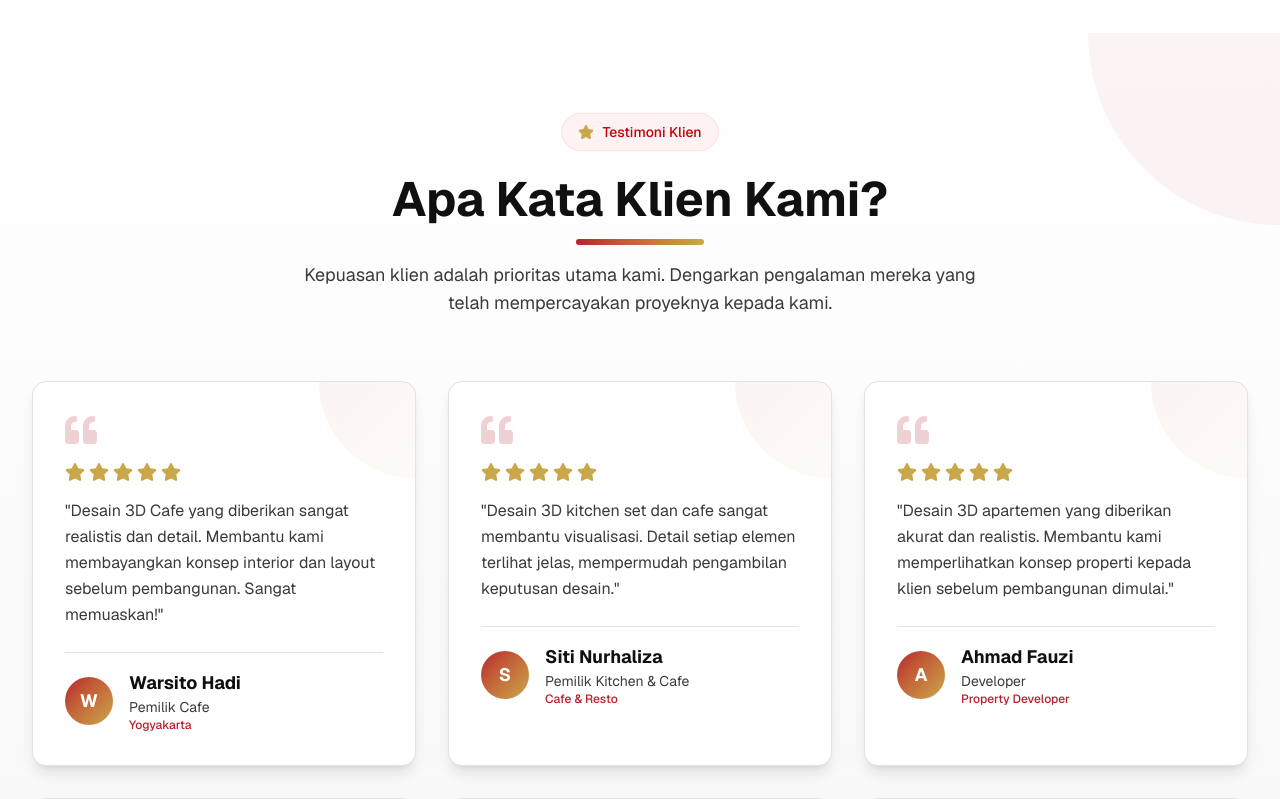
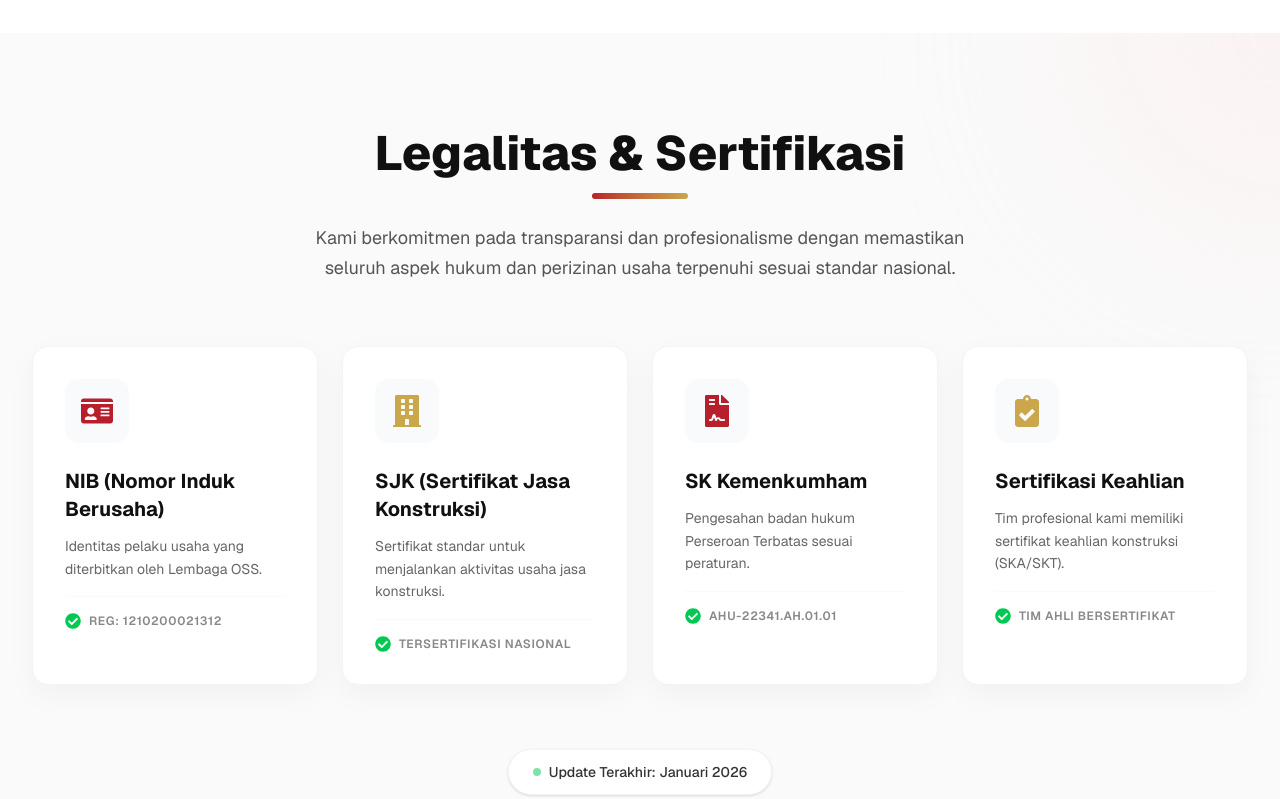
Before and after one commit to habingkreatif/companyprofile, a Next.js app: page / in a window 1280 px wide. Shown: the part 6320-7119 px from the top of the page. Built offline with nearby package versions, Linux system fonts and the light colour scheme; no server answers; the database is empty.

Commit message:
feat: Add LegalitySection component and integrate it into the homepage.

```diff
--- a/src/app/page.tsx
+++ b/src/app/page.tsx
@@ -10,6 +10,7 @@ import AboutSection from "@/components/AboutSection";
 import ServicesSection from "@/components/ServicesSection";
 import ContactSection from "@/components/ContactSection";
 import Footer from "@/components/Footer";
+import LegalitySection from "@/components/LegalitySection";
 
 export default function Home() {
   return (
@@ -26,6 +27,8 @@ export default function Home() {
 
       <PartnerLogos />
 
+      <LegalitySection />
+
       <TestimonialSection />
 
       <ContactSection />
--- /dev/null
+++ b/src/components/LegalitySection.tsx
@@ -0,0 +1,85 @@
+"use client";
+
+import React from "react";
+import { FaFileContract, FaIdCard, FaBuilding, FaCheckCircle, FaClipboardCheck } from "react-icons/fa";
+
+const legalityData = [
+  {
+    title: "NIB (Nomor Induk Berusaha)",
+    desc: "Identitas pelaku usaha yang diterbitkan oleh Lembaga OSS.",
+    icon: <FaIdCard className="w-8 h-8 text-[#B61F2B]" />,
+    number: "Reg: 1210200021312", // Placeholder, user can update
+  },
+  {
+    title: "SJK (Sertifikat Jasa Konstruksi)",
+    desc: "Sertifikat standar untuk menjalankan aktivitas usaha jasa konstruksi.",
+    icon: <FaBuilding className="w-8 h-8 text-[#C9A74A]" />,
+    number: "Tersertifikasi Nasional",
+  },
+  {
+    title: "SK Kemenkumham",
+    desc: "Pengesahan badan hukum Perseroan Terbatas sesuai peraturan.",
+    icon: <FaFileContract className="w-8 h-8 text-[#B61F2B]" />,
+    number: "AHU-22341.AH.01.01",
+  },
+  {
+    title: "Sertifikasi Keahlian",
+    desc: "Tim profesional kami memiliki sertifikat keahlian konstruksi (SKA/SKT).",
+    icon: <FaClipboardCheck className="w-8 h-8 text-[#C9A74A]" />,
+    number: "Tim Ahli Bersertifikat",
+  },
+];
+
+export default function LegalitySection() {
+  return (
+    <section id="legalitas" className="py-24 bg-[#FAFAFA] relative overflow-hidden">
+      <div className="max-w-7xl mx-auto px-4 sm:px-6 lg:px-8 relative z-10">
+        {/* Header */}
+        <div className="text-center mb-16">
+          <h2 className="text-4xl md:text-5xl font-extrabold text-[#101010] mb-4">
+            Legalitas & Sertifikasi
+          </h2>
+          <div className="w-24 h-1.5 bg-gradient-to-r from-[#B61F2B] to-[#C9A74A] mx-auto rounded-full mb-6"></div>
+          <p className="max-w-2xl mx-auto text-lg text-[#555] leading-relaxed">
+            Kami berkomitmen pada transparansi dan profesionalisme dengan memastikan seluruh
+            aspek hukum dan perizinan usaha terpenuhi sesuai standar nasional.
+          </p>
+        </div>
+
+        {/* Bento-style Grid */}
+        <div className="grid grid-cols-1 md:grid-cols-2 lg:grid-cols-4 gap-6">
+          {legalityData.map((item, index) => (
+            <div
+              key={index}
+              className="bg-white p-8 rounded-2xl shadow-[0_10px_30px_rgba(0,0,0,0.04)] border border-gray-100 hover:shadow-xl hover:-translate-y-2 transition-all duration-300 group"
+            >
+              <div className="mb-6 bg-gray-50 w-16 h-16 rounded-xl flex items-center justify-center group-hover:scale-110 transition-transform duration-300">
+                {item.icon}
+              </div>
+              <h3 className="text-xl font-bold text-[#101010] mb-3">{item.title}</h3>
+              <p className="text-[#666] text-sm mb-4 leading-relaxed">{item.desc}</p>
+              <div className="flex items-center gap-2 mt-auto pt-4 border-t border-gray-50">
+                <FaCheckCircle className="text-green-500 w-4 h-4" />
+                <span className="text-xs font-semibold text-[#888] tracking-wider uppercase">
+                  {item.number}
+                </span>
+              </div>
+            </div>
+          ))}
+        </div>
+
+        {/* Trust Badges / Footer Info */}
+        <div className="mt-16 text-center">
+            <div className="inline-flex items-center gap-2 px-6 py-3 bg-white rounded-full shadow-sm border border-gray-100">
+                <span className="w-2 h-2 bg-green-500 rounded-full animate-pulse"></span>
+                <span className="text-sm font-medium text-[#333]">Update Terakhir: Januari 2026</span>
+            </div>
+        </div>
+      </div>
+
+      {/* Background elements */}
+      <div className="absolute top-0 right-0 w-96 h-96 bg-red-100/30 rounded-full blur-[100px] -mr-48 -mt-48"></div>
+      <div className="absolute bottom-0 left-0 w-96 h-96 bg-gold-100/20 rounded-full blur-[100px] -ml-48 -mb-48"></div>
+    </section>
+  );
+}
```
